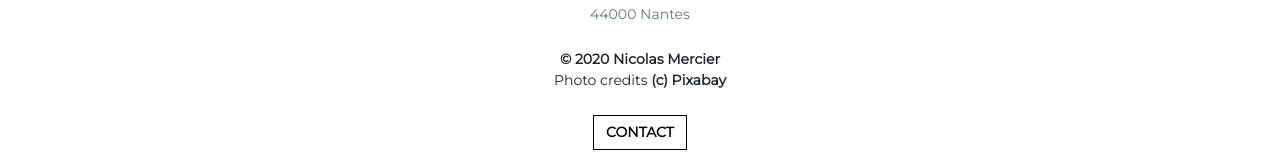
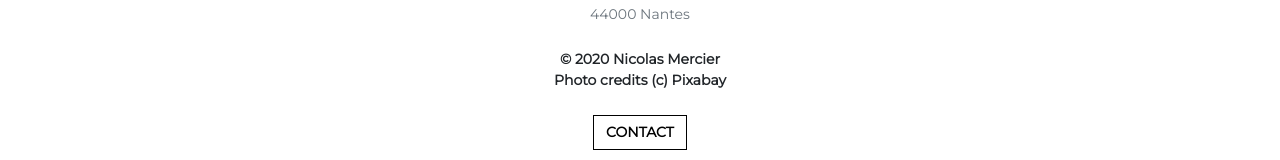
Before and after one commit to nicholas570/lucky-cookies, a React (Create React App) app: page / in a window 1280 px wide. Shown: the part 5524-5684 px from the top of the page. Built offline with nearby package versions, Linux system fonts and the light colour scheme; the HTML template or start-up script is replaced by a standard one.

Commit message:
changing font weight in the footer

```diff
--- a/src/containers/general/Footer.jsx
+++ b/src/containers/general/Footer.jsx
@@ -33,10 +33,10 @@ function Footer(props) {
             {'   '}
             Nicolas Mercier
           </p>
-          <p>
+          <p className="font-weight-bold">
             Photo credits
             {'  '}
-            <strong>(c) Pixabay</strong>
+            (c) Pixabay
           </p>
         </Col>
       </Row>
```
